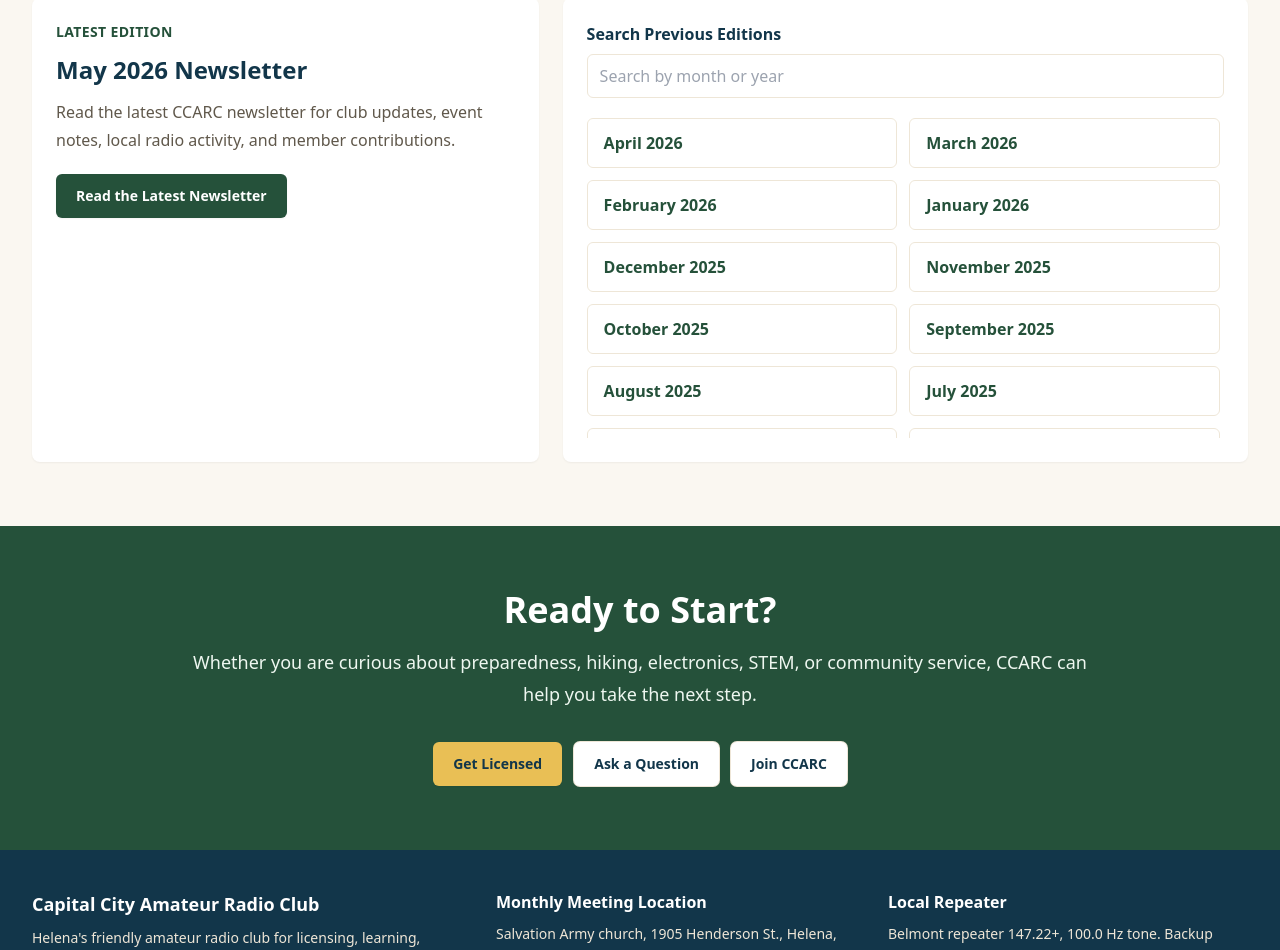
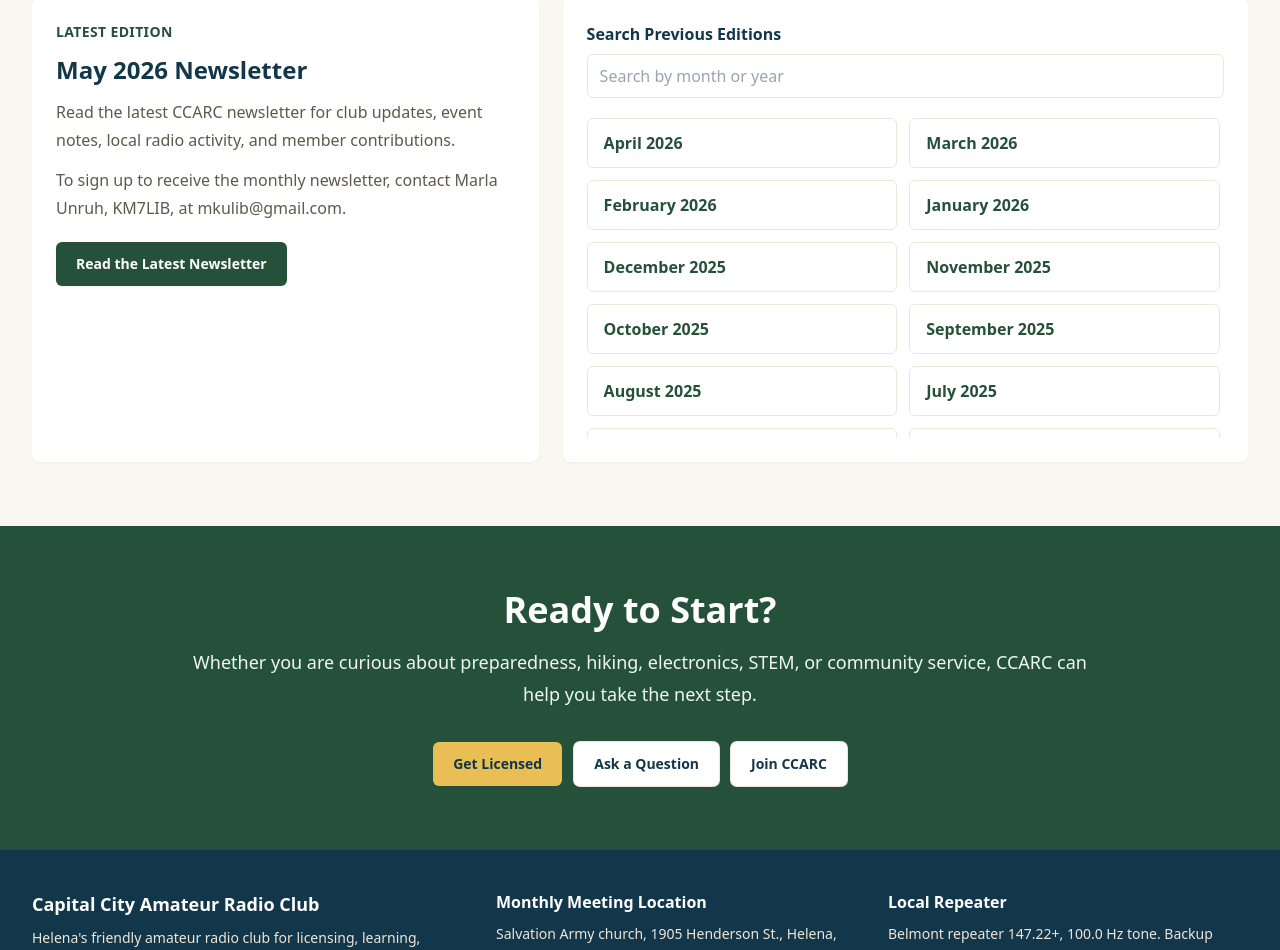
Before and after one commit to membership-ccarc/n7rb, a Next.js app: page / in a window 1280 px wide. Shown: the part 5619-6569 px from the top of the page. Built offline with nearby package versions, Linux system fonts and the light colour scheme.

Commit message:
Include sign-up details for the newsletter
Added contact information for newsletter sign-up.

```diff
--- a/components/NewsletterArchive.tsx
+++ b/components/NewsletterArchive.tsx
@@ -26,6 +26,9 @@ export function NewsletterArchive() {
         <h3 className="mt-3 text-2xl font-black text-mountain-900">{latest.title} Newsletter</h3>
         <p className="mt-3 leading-7 text-stonewarm-700">
           Read the latest CCARC newsletter for club updates, event notes, local radio activity, and member contributions.
+        </p>
+        <p className="mt-3 leading-7 text-stonewarm-700">
+          To sign up to receive the monthly newsletter, contact Marla Unruh, KM7LIB, at mkulib@gmail.com.
         </p>
         <div className="mt-5">
           <a
```
